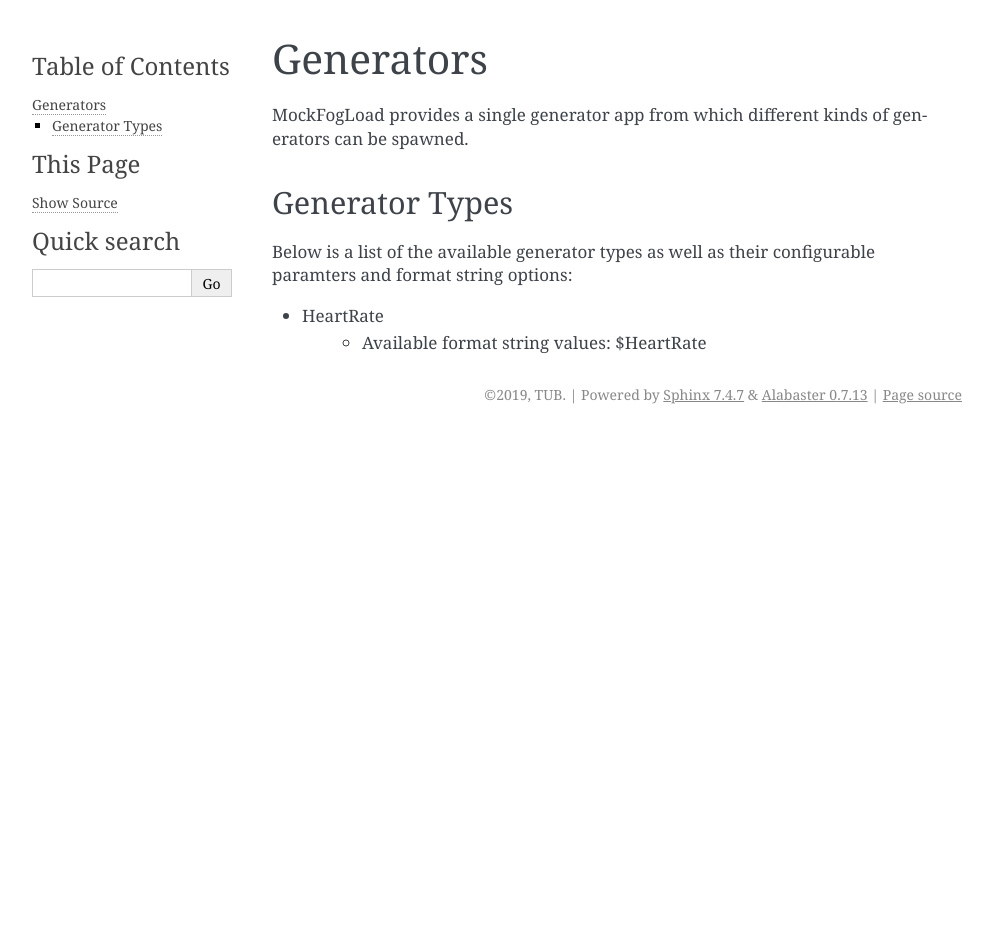
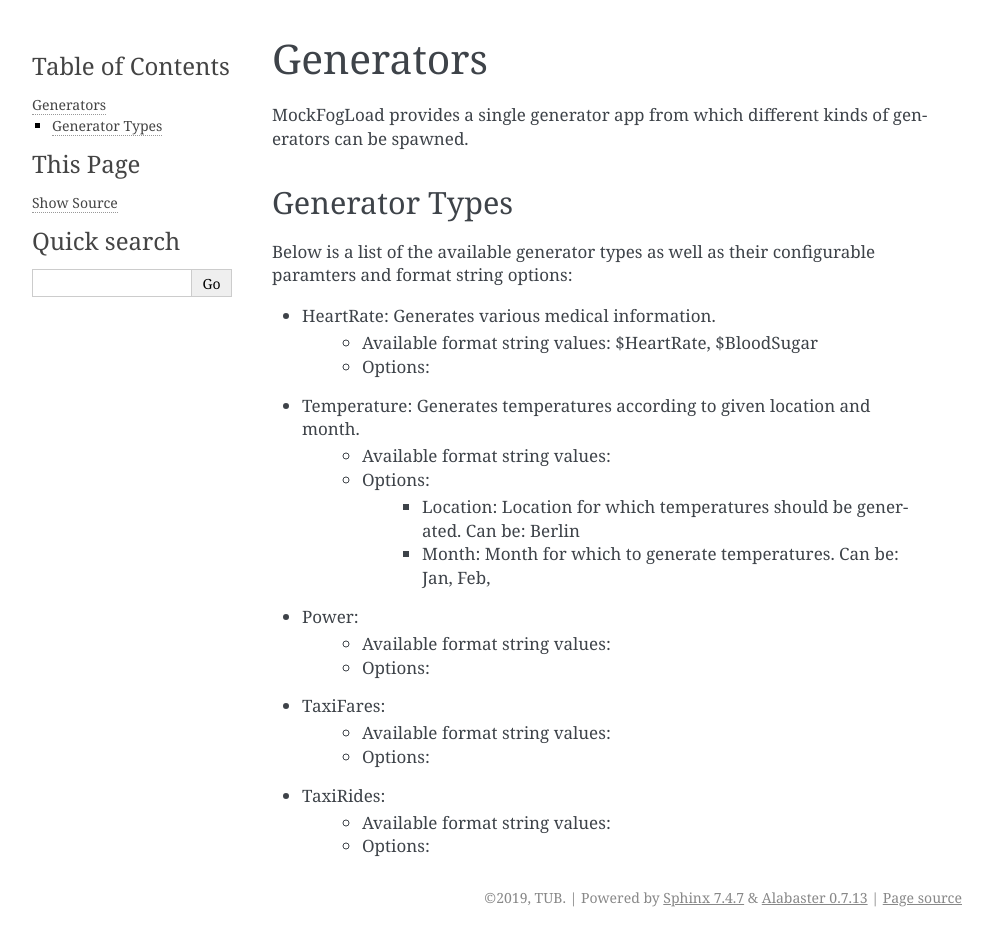
Before and after one commit to FCP-MockFogLoad/MockFogLoad, a Sphinx documentation site: the page built from docs/source/generators.rst, in a window 1280 px wide. Shown: the whole page, without its empty margins (148-1141 px from the left). Built offline with Sphinx 7.4.7, drawn with Linux system fonts in a browser that asks for light colours; before the commit the page ends 900 px from its top, so only the background shows below that.

Commit message:
More updated documentation

```diff
--- a/docs/source/generators.rst
+++ b/docs/source/generators.rst
@@ -8,5 +8,24 @@ Generator Types
 
 Below is a list of the available generator types as well as their configurable paramters and format string options:
 
-* HeartRate
-    * Available format string values: $HeartRate
+* HeartRate: Generates various medical information.
+    * Available format string values: $HeartRate, $BloodSugar
+    * Options:
+
+* Temperature: Generates temperatures according to given location and month.
+    * Available format string values:
+    * Options:
+        * Location: Location for which temperatures should be generated. Can be: Berlin
+        * Month: Month for which to generate temperatures. Can be: Jan, Feb,
+
+* Power:
+    * Available format string values:
+    * Options:
+
+* TaxiFares:
+    * Available format string values:
+    * Options:
+
+* TaxiRides:
+    * Available format string values:
+    * Options:
--- a/docs/source/testing.rst
+++ b/docs/source/testing.rst
@@ -68,5 +68,6 @@ The following parameters can be specified by applications for testing:
             * active(optional): Turn the generator off or on entirely.
             * endpoint(optional): ID of a fog node to which the generator should send its data.
             * seed(optional): Restart the generator with a new specified seed.
-            * format(optional): Format in which the generator will send data.
+            * format_string(optional): Format in which the generator will send data.
+            * protocol(optional): Which transport protocol should be used for communication. Can be UDP, CoAP or HTTP2. Default: HTTP2.
             * custom(optional): TBD/TODO Custom generator parameters, provided in a (key,value) format.
```
